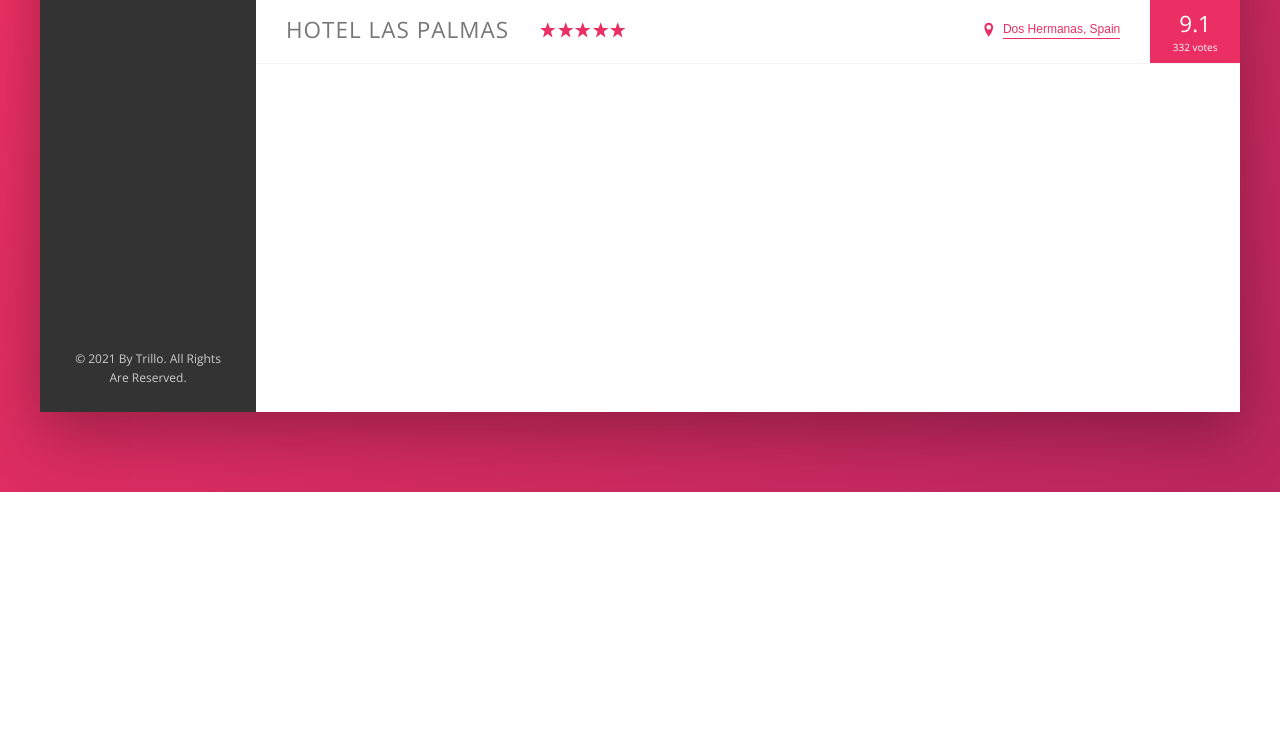
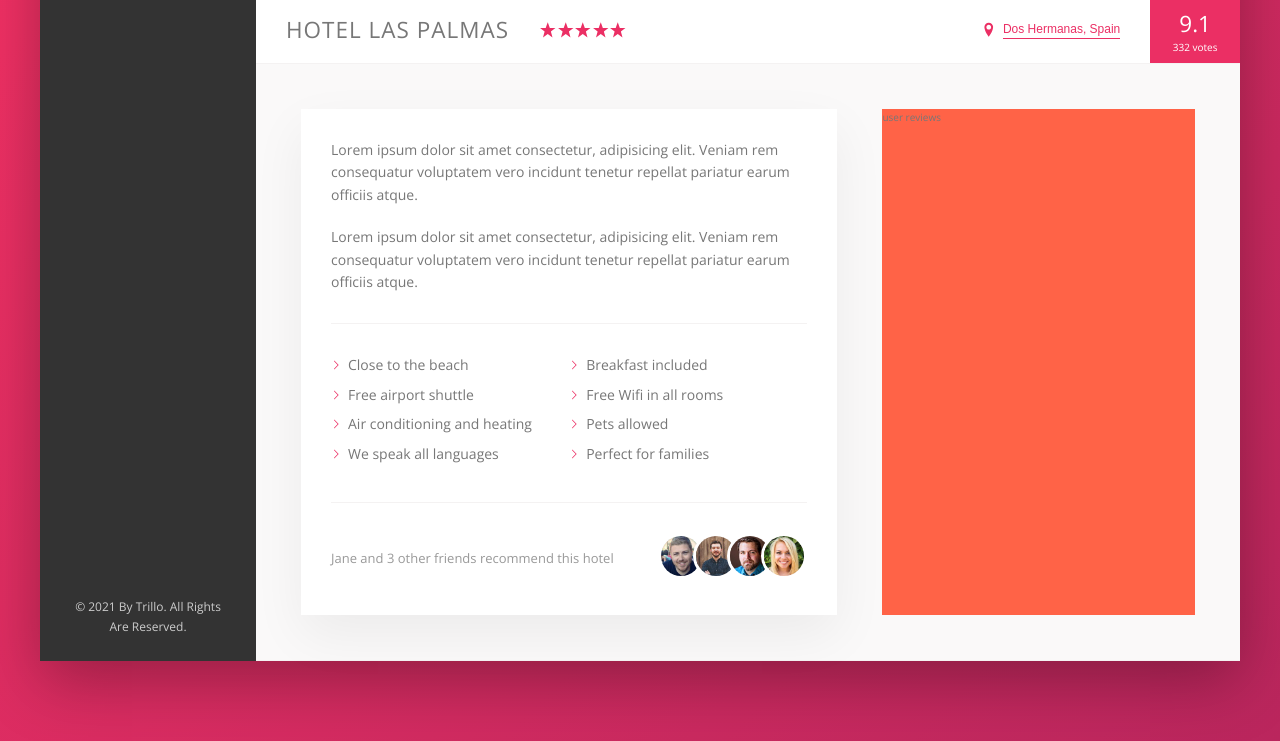
Before and after one commit to ELMEKDADMOUSSA/trillowebsite, a website: page index.html in a window 1280 px wide. Shown: the part 538-1279 px from the top of the page. Before the commit the page ends 1030 px from the top, so only its background shows below. Drawn offline with nearby package versions, Linux system fonts and the light colour scheme.

Commit message:
description section built

```diff
--- a/index.html
+++ b/index.html
@@ -140,6 +140,43 @@
                             <div class="overview__rating-count">332 votes</div>
                         </div>
                     </div>
+
+                    <div class="detail">
+                        <div class="description">
+                            <p class="paragraph">
+                                Lorem ipsum dolor sit amet consectetur, adipisicing elit. Veniam rem consequatur voluptatem vero incidunt tenetur repellat pariatur earum officiis atque.
+                            </p>
+                            <p class="paragraph">
+                                Lorem ipsum dolor sit amet consectetur, adipisicing elit. Veniam rem consequatur voluptatem vero incidunt tenetur repellat pariatur earum officiis atque.
+                            </p>
+
+                            <ul class="list">
+                                <li class="list__item">Close to the beach</li>
+                                <li class="list__item">Breakfast included</li>
+                                <li class="list__item">Free airport shuttle</li>
+                                <li class="list__item">Free Wifi in all rooms</li>
+                                <li class="list__item">Air conditioning and heating</li>
+                                <li class="list__item">Pets allowed</li>
+                                <li class="list__item">We speak all languages</li>
+                                <li class="list__item">Perfect for families</li>
+                            </ul>
+                            <div class="recommend">
+                                <p class="recommend__count">
+                                    Jane and 3 other friends recommend this hotel
+                                </p>
+                                <div class="recommend__friends">
+                                    <img src="img/user-3.jpg" alt="Friend One" class="recommend__photo">
+                                    <img src="img/user-4.jpg" alt="Friend Two" class="recommend__photo">
+                                    <img src="img/user-5.jpg" alt="Friend Three" class="recommend__photo">
+                                    <img src="img/user-6.jpg" alt="Friend Four" class="recommend__photo">
+                                </div>
+                            </div>
+                        </div>
+
+                        <div class="user-reviews">
+                            user reviews
+                        </div>
+                    </div>
                 </main>
             </div>
         </div>
--- a/sass/_base.scss
+++ b/sass/_base.scss
@@ -30,6 +30,9 @@ Grey dark 3: #999
   --color-grey-dark-3: #999;
 
   --shadow-dark: 0 2rem 6rem rgba(0, 0, 0, 0.3);
+  --shadow-light: 0 2rem 5rem rgba(0, 0, 0, 0.06);
+
+  --line: 1px solid var(--color-grey-light-2);
 }
 
 * {
--- a/sass/_components.scss
+++ b/sass/_components.scss
@@ -207,7 +207,7 @@
 .overview {
   display: flex;
   align-items: center;
-  border-bottom: 1px solid var(--color-grey-light-2);
+  border-bottom: var(--line);
 
   &__heading {
     font-size: 2.25rem;
@@ -302,3 +302,67 @@
     box-shadow: none;
   }
 }
+
+/////////////////////////////////////
+/// PARAGRAPH
+.paragraph:not(:last-of-type) {
+  margin-bottom: 2rem;
+}
+
+/////////////////////////////////////
+/// LIST
+.list {
+  list-style: none;
+  padding: 3rem 0;
+  margin: 3rem 0;
+  display: flex;
+  flex-wrap: wrap;
+  border-top: var(--line);
+  border-bottom: var(--line);
+
+  &__item {
+    flex: 0 0 50%;
+    margin-bottom: 0.7rem;
+
+    &::before {
+      content: "";
+      //background-image: url(../img/chevron-thin-right.svg);
+      //background-size: cover;
+      display: inline-block;
+      height: 1rem;
+      width: 1rem;
+      margin-right: 0.7rem;
+
+      background-color: var(--color-primary);
+      -webkit-mask-image: url(../img/chevron-thin-right.svg);
+      -webkit-mask-size: cover;
+      mask-image: url(../img/chevron-thin-right.svg);
+      mask-size: cover;
+    }
+  }
+}
+
+/////////////////////////////////////
+/// RECOMMEND
+.recommend {
+  font-size: 1.3rem;
+  color: var(--color-grey-dark-3);
+  display: flex;
+  align-items: center;
+
+  &__count {
+    margin-right: auto;
+  }
+
+  &__photo {
+    height: 4rem;
+    width: 4rem;
+    border-radius: 50%;
+    box-sizing: content-box;
+    border: 3px solid #fff;
+
+    &:not(:last-child) {
+      margin-right: -1.5rem;
+    }
+  }
+}
--- a/sass/_layout.scss
+++ b/sass/_layout.scss
@@ -11,7 +11,7 @@
   font-size: 1.4rem;
   height: 7rem;
   background-color: #fff;
-  border-bottom: 1px solid var(--color-grey-light-2);
+  border-bottom: var(--line);
 
   display: flex;
   justify-content: space-between;
@@ -33,8 +33,26 @@
 .hotel-view {
   background-color: #fff;
 
-  //testing purposes
-  height: 80rem;
-
   flex: 1;
 }
+
+.detail {
+  padding: 4.5rem;
+  background-color: var(--color-grey-light-1);
+  border-bottom: var(--line);
+  display: flex;
+}
+
+.description {
+  font-size: 1.4rem;
+  background-color: #fff;
+  box-shadow: var(--shadow-light);
+  padding: 3rem;
+  flex: 0 0 60%;
+  margin-right: 4.5rem;
+}
+
+.user-reviews {
+  background-color: tomato;
+  flex: 1;
+}
```
Also changed, not shown: css/style.css.
